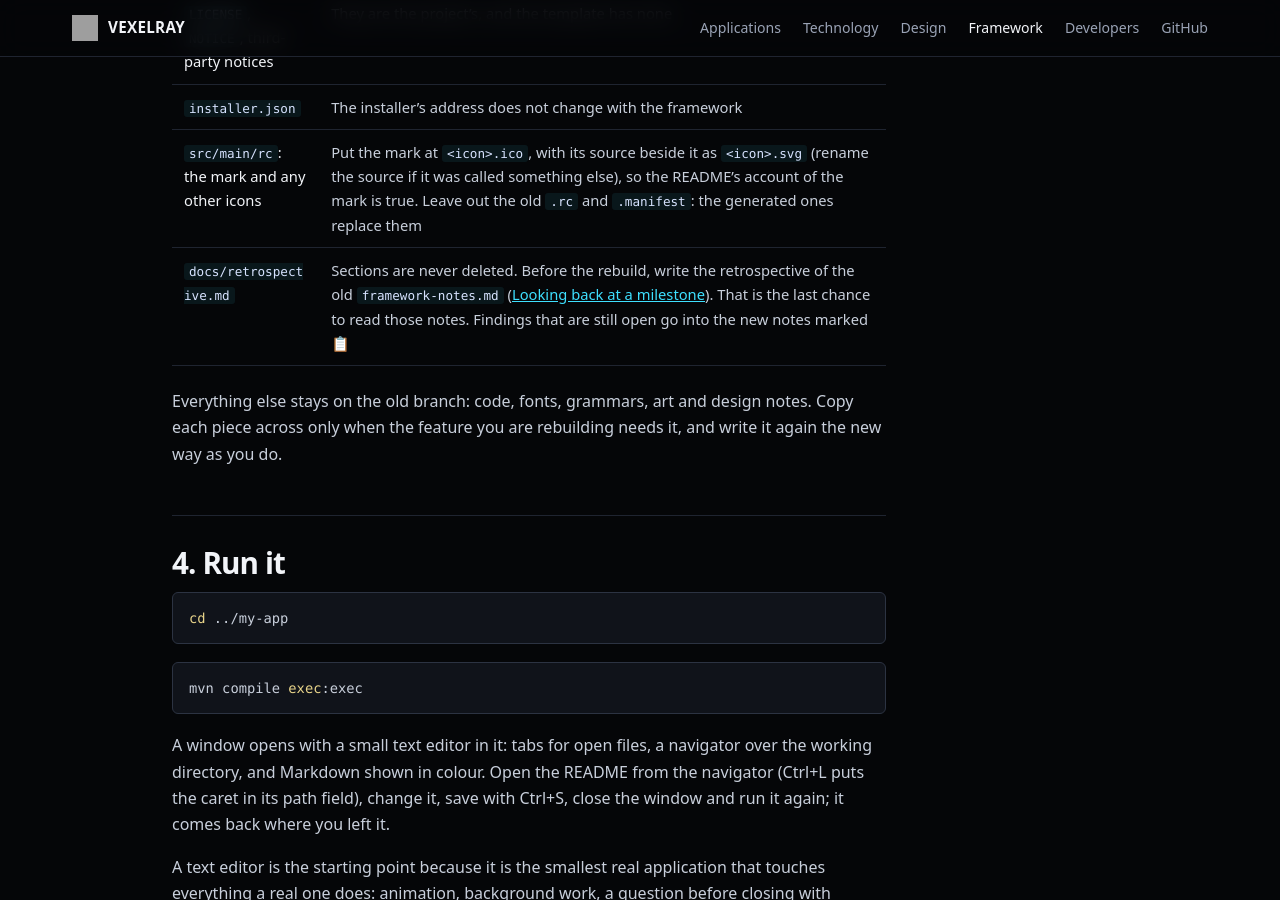
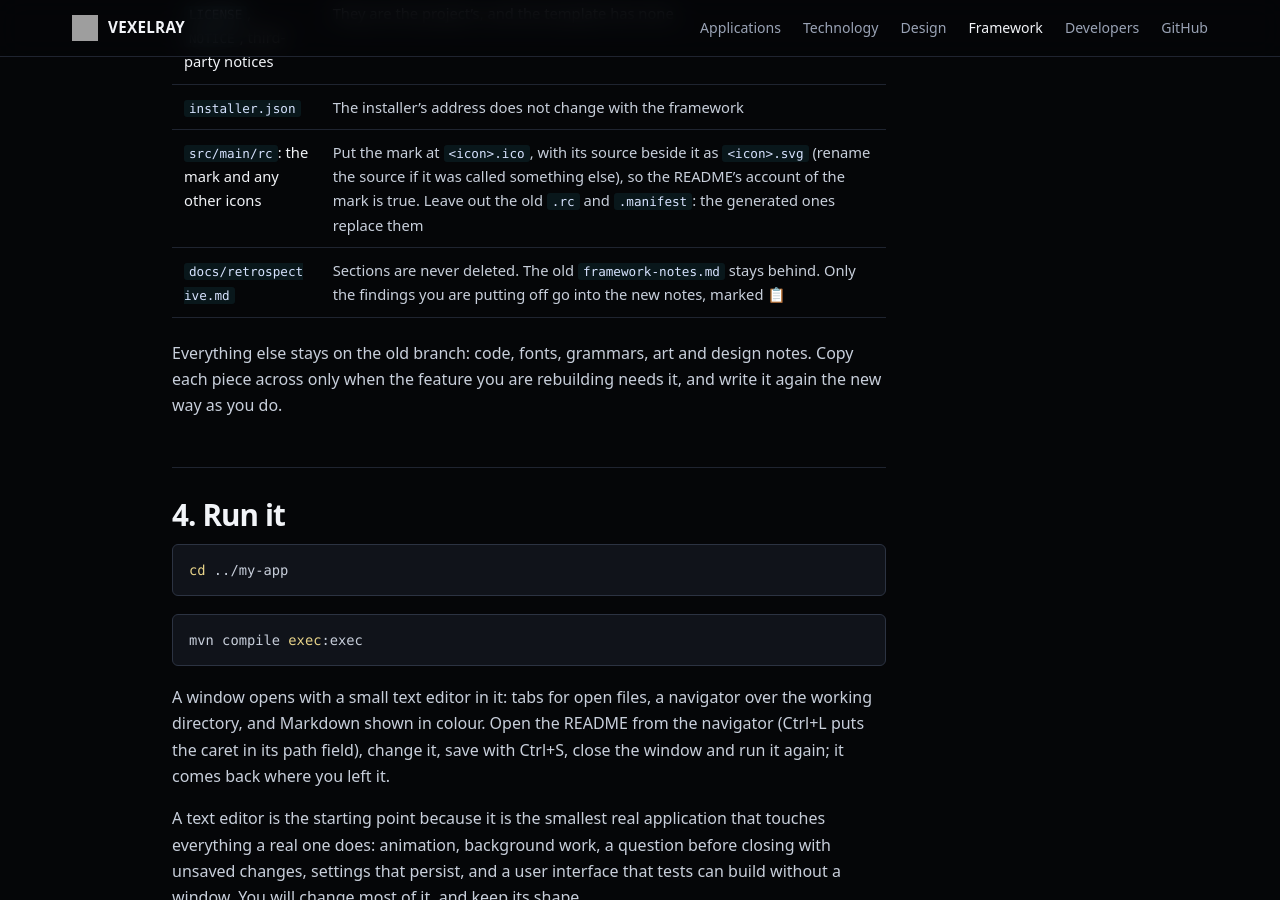
Before and after one commit to sibarum/vexelray-framework, a Jekyll site: the page built from docs/getting-started.md, in a window 1280 px wide and 900 px high, scrolled down 3651 px. Built offline with Jekyll 4.4.1, drawn with Linux system fonts in a browser that asks for light colours; our own code applies the rules of GitHub Pages for plain Markdown files.

Commit message:
Getting started: carry over only the findings being put off
A rebuild leaves the old framework-notes behind; the findings already
dealt with need no retrospective, and the ones put off go into the new
notes marked as carried over.

Co-Authored-By: Claude Opus 5.5 <noreply@anthropic.com>

```diff
--- a/docs/getting-started.md
+++ b/docs/getting-started.md
@@ -107,7 +107,7 @@ every tracked file, copy the generated project in, and carry these over from the
 | `LICENSE`, `NOTICE`, third-party notices | They are the project's, and the template has none |
 | `installer.json` | The installer's address does not change with the framework |
 | `src/main/rc`: the mark and any other icons | Put the mark at `<icon>.ico`, with its source beside it as `<icon>.svg` (rename the source if it was called something else), so the README's account of the mark is true. Leave out the old `.rc` and `.manifest`: the generated ones replace them |
-| `docs/retrospective.md` | Sections are never deleted. Before the rebuild, write the retrospective of the old `framework-notes.md` ([Looking back at a milestone](developers/retrospective.md)). That is the last chance to read those notes. Findings that are still open go into the new notes marked 📋 |
+| `docs/retrospective.md` | Sections are never deleted. The old `framework-notes.md` stays behind. Only the findings you are putting off go into the new notes, marked 📋 |
 
 Everything else stays on the old branch: code, fonts, grammars, art and design notes. Copy each piece across only
 when the feature you are rebuilding needs it, and write it again the new way as you do.
```
